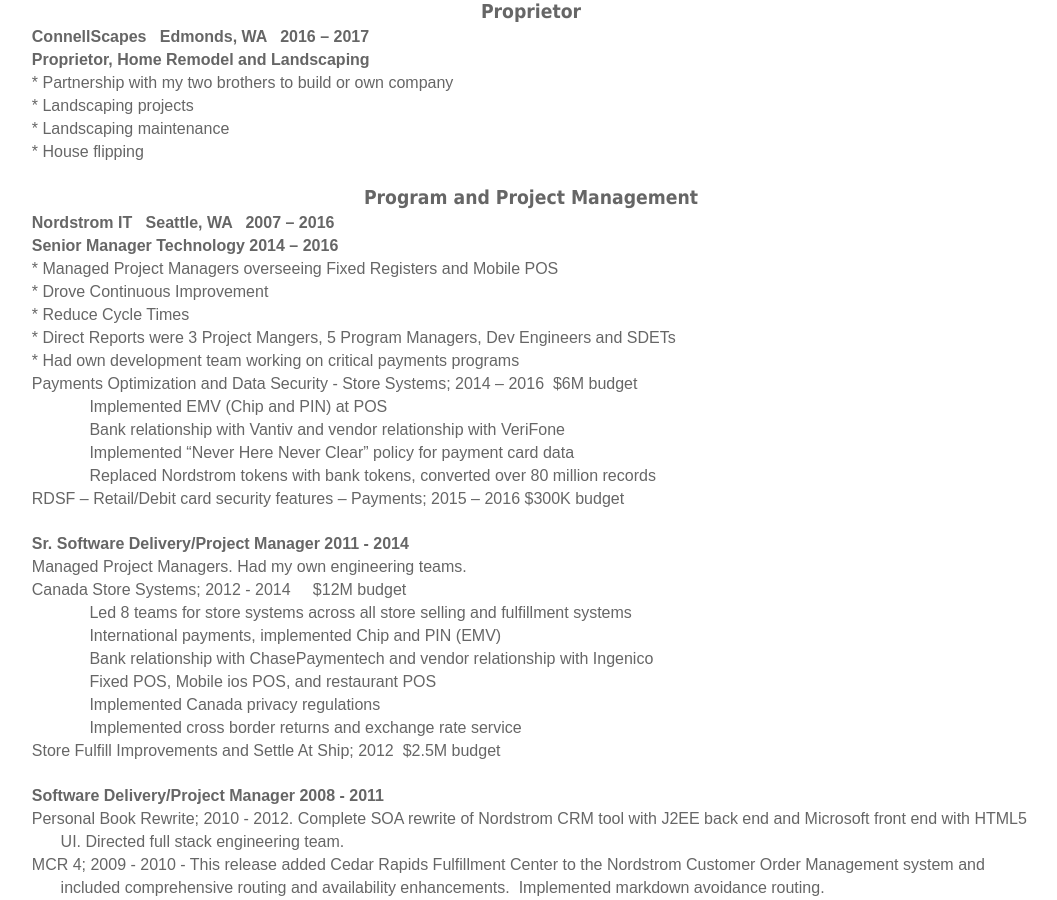
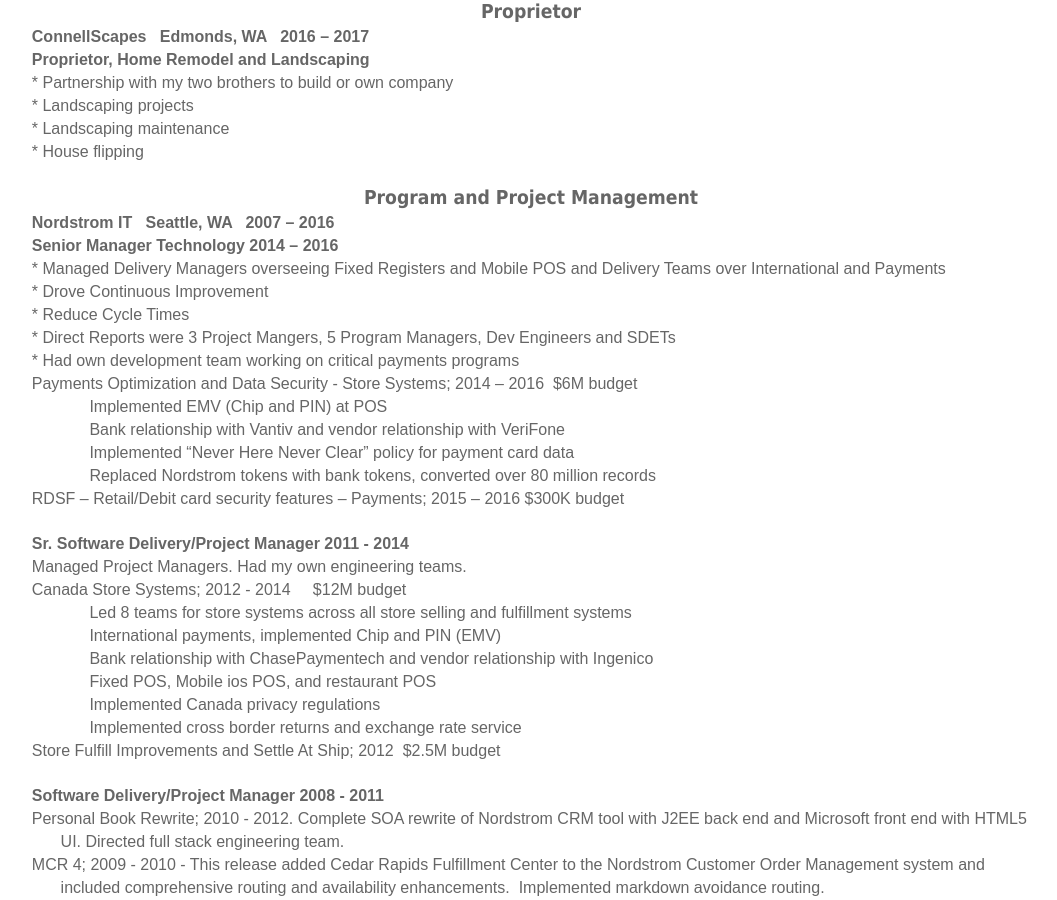
Before and after one commit to mo4dawg/mo4dawg.github.io, a Jekyll site: the page built from CV/index.html, in a window 1280 px wide and 900 px high, scrolled down 1174 px. Shown: the whole window, without its empty margins (109-1166 px from the left). Built offline with Jekyll 4.4.1, drawn with Linux system fonts in a browser that asks for light colours.

Commit message:
Update index.html

```diff
--- a/CV/index.html
+++ b/CV/index.html
@@ -517,7 +517,7 @@
 <p class=MsoNormal style='margin-top:0in;margin-bottom:.0001pt;line-height:
 normal'><span style='mso-bookmark:top'><span style='font-size:10.0pt;
 font-family:"Arial","sans-serif";mso-fareast-font-family:"Times New Roman"'> * Managed
-Project Managers overseeing Fixed Registers and Mobile POS</br> * Drove Continuous Improvement</br> * Reduce Cycle Times</br> * Direct Reports were 3 Project Mangers, 5 Program Managers, Dev Engineers and SDETs</br> * Had own development team working on critical payments programs<o:p></o:p></span></span></p>
+Delivery Managers overseeing Fixed Registers and Mobile POS and Delivery Teams over International and Payments</br> * Drove Continuous Improvement</br> * Reduce Cycle Times</br> * Direct Reports were 3 Project Mangers, 5 Program Managers, Dev Engineers and SDETs</br> * Had own development team working on critical payments programs<o:p></o:p></span></span></p>
 
 <p class=MsoNormal style='margin-top:0in;margin-right:0in;margin-bottom:0in;
 margin-left:.25in;margin-bottom:.0001pt;text-indent:-.25in;line-height:normal;
```
